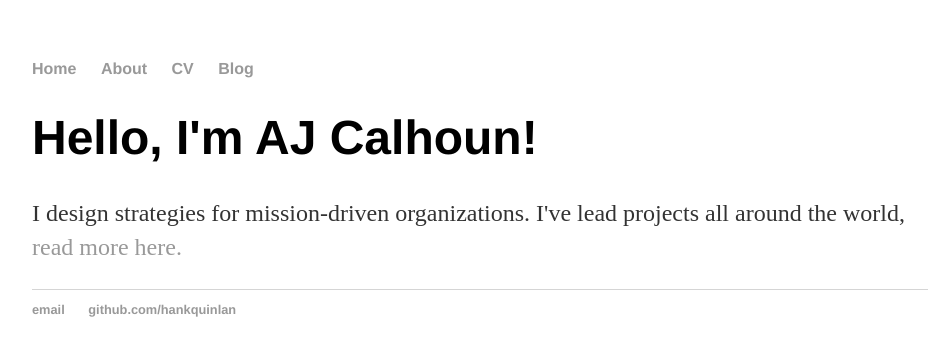
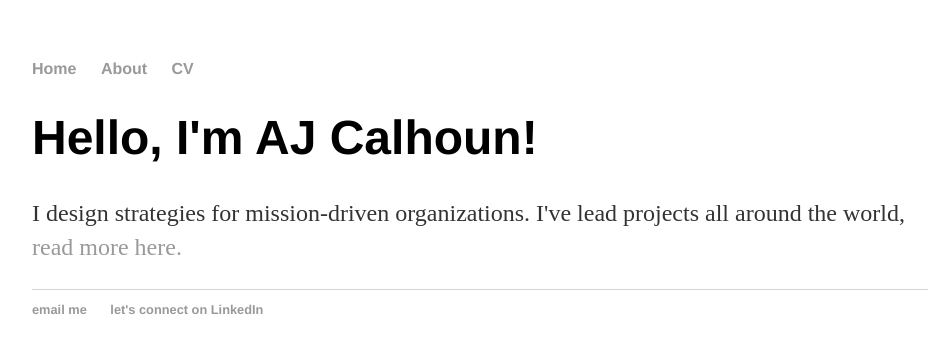
Before and after one commit to ajcalhoun/ajcalhoun.github.io, a Jekyll site: the page built from index.html, in a window 1280 px wide. Shown: the top 356 px of the page, without its empty margins (160-1095 px from the left). Built offline with Jekyll 4.4.1, drawn with Linux system fonts in a browser that asks for light colours.

Commit message:
Update default.html

```diff
--- a/_layouts/default.html
+++ b/_layouts/default.html
@@ -11,7 +11,6 @@
 	        		<li><a href="/">Home</a></li>
 		        	<li><a href="/about">About</a></li>
 	        		<li><a href="/cv">CV</a></li>
-	        		<li><a href="/blog">Blog</a></li>
 	    		</ul>
 			</nav>
 			<div class="container">
@@ -21,8 +20,8 @@
 			</div><!-- /.container -->
 			<footer>
 	    		<ul>
-	        		<li><a href="mailto:hankquinlanhub@gmail.com">email</a></li>
-	        		<li><a href="https://github.com/hankquinlan">github.com/hankquinlan</a></li>
+	        		<li><a href="mailto:ajcalhoun@uchicago.edu">email me</a></li>
+	        		<li><a href="https://www.linkedin.com/in/ajcalhoun/">let's connect on LinkedIn</a></li>
 				</ul>
 			</footer>
 		</body>
```
